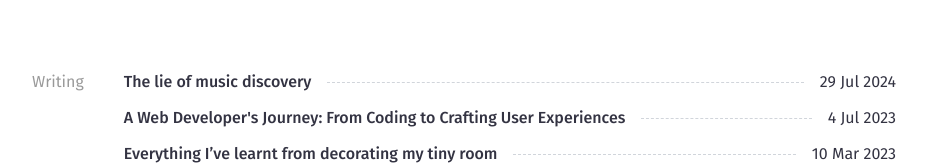
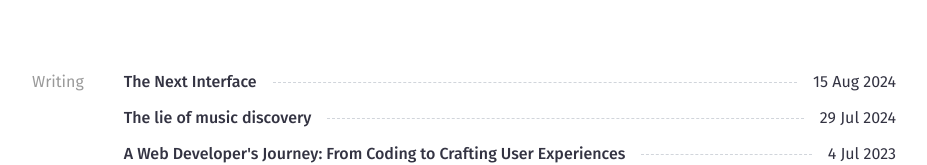
Before and after one commit to reginz/personal-website, a React (Create React App) app: page / in a window 1280 px wide. Shown: the part 518-683 px from the top of the page, without its empty margins (176-1103 px from the left). Built offline with nearby package versions, Linux system fonts and the light colour scheme.

Commit message:
Update Main.js

```diff
--- a/src/pages/Main.js
+++ b/src/pages/Main.js
@@ -43,6 +43,11 @@ function Main() {
   ];
   const writing = [
     {
+      name: "The Next Interface",
+      time: "15 Aug 2024",
+      link: "/writing/interface",
+    },
+    {
       name: "The lie of music discovery",
       time: "29 Jul 2024",
       link: "/writing/music",
```
